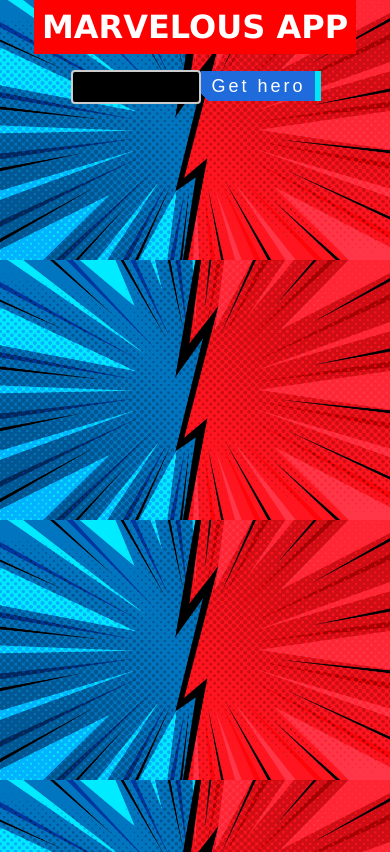
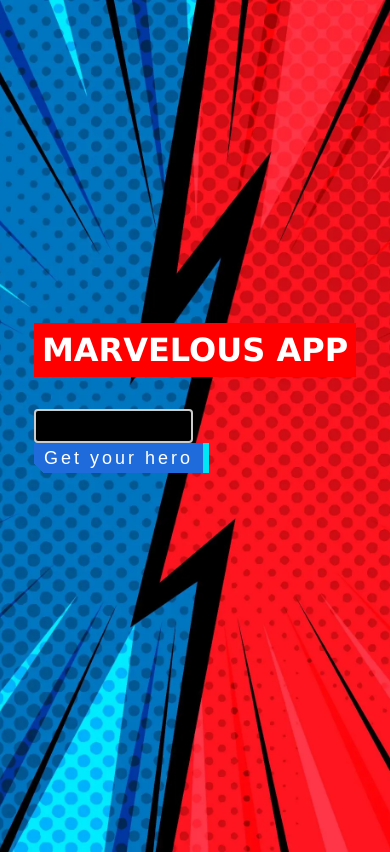
Before and after one commit to Dariusz-Wolontariusz/Hackday-project, a React (Create React App) app in the folder client/: page / in a window 390 px wide. Built offline with nearby package versions, Linux system fonts and the light colour scheme.

Commit message:
changed to mobile first approach

```diff
--- a/client/src/App.css
+++ b/client/src/App.css
@@ -1,8 +1,8 @@
-.App {
+/* .App {
   text-align: center;
-}
+} */
 
-.App-logo {
+/* .App-logo {
   height: 40vmin;
   pointer-events: none;
 }
@@ -11,9 +11,9 @@
   .App-logo {
     animation: App-logo-spin infinite 20s linear;
   }
-}
+} */
 
-.App-header {
+/* .App-header {
   background-color: #282c34;
   min-height: 100vh;
   display: flex;
@@ -22,9 +22,9 @@
   justify-content: center;
   font-size: calc(10px + 2vmin);
   color: white;
-}
+} */
 
-.App-link {
+/* .App-link {
   color: #61dafb;
 }
 
@@ -35,4 +35,4 @@
   to {
     transform: rotate(360deg);
   }
-}
+} */
--- a/client/src/components/Search.js
+++ b/client/src/components/Search.js
@@ -1,4 +1,4 @@
-import React, { useState, useRef } from 'react'
+import React, { useState } from 'react'
 
 const Search = () => {
   const [input, setInput] = useState('')
@@ -37,7 +37,7 @@ const Search = () => {
           onChange={(e) => setInput(e.target.value)}
         ></input>
         <button className='form__btn' onClick={dataHandler}>
-          Get hero
+          Get your hero
         </button>
       </form>
       {hero && (
--- a/client/src/index.css
+++ b/client/src/index.css
@@ -1,16 +1,19 @@
-
-
+/* Reset box-sizing and set a background image */
 * {
   box-sizing: border-box;
 }
 
+/* Mobile first approach (Default) */
 body {
-  background-image: url('../public/background.jpg');
-  background-size: 100%;
-  height: 100vh;
+  background-image: url('../public/background.webp');
+  background-size: cover;
+  background-repeat:no-repeat;
+  background-position: center center;
+  min-height: 100vh;
   display: flex;
   margin-top: 0rem;
   justify-content: center;
+  align-items: center;
 }
 
 .header {
@@ -35,28 +38,28 @@ body {
   width: 90vw;
   display: grid;
   grid-template-areas:
-
-    'search search'
-    'image description'
-    'image description'
+    'search'
+    'image'
+    'description'
   ;
-  column-gap: 0.5rem;
+  grid-template-columns: 1fr;
+  row-gap: 1rem;
 }
 
 .hero__img {
   grid-area: image;
   border-radius: 10px;
-  width: 450px;
-  height: 450px;
+  width: 100%;
+  height: auto;
 }
 
 .form {
   grid-area: search;
-  margin-bottom: 1rem;
+  margin: 1rem;
 }
 
 .form__input {
-  width: 130px;
+  width: 50%;
   box-sizing: border-box;
   border: 2px solid #ccc;
   border-radius: 4px;
@@ -73,8 +76,6 @@ body {
   width: 50%;
 }
 
-
-
 .hero_container {
   font-family: Impact, Haettenschweiler, 'Arial Narrow Bold', sans-serif;
   grid-area: description;
@@ -84,15 +85,15 @@ body {
 .hero__name {
   text-align: center;
   font-size: 2.5rem;
-  color: rgb(214, 224, 124);
+  color: rgb(228, 253, 25);
   margin: 0rem 1rem 2rem;
 }
 
 .hero_description {
-  color: rgb(214, 224, 124);
-  margin: 2rem;
-  font-size: 2rem;
-
+  color: rgb(228, 253, 25);
+  /* margin: 2rem; */
+  width: 100%;
+  font-size: 1.5rem;
 }
 
 
```
Also changed, not shown: client/public/background.webp (added).
